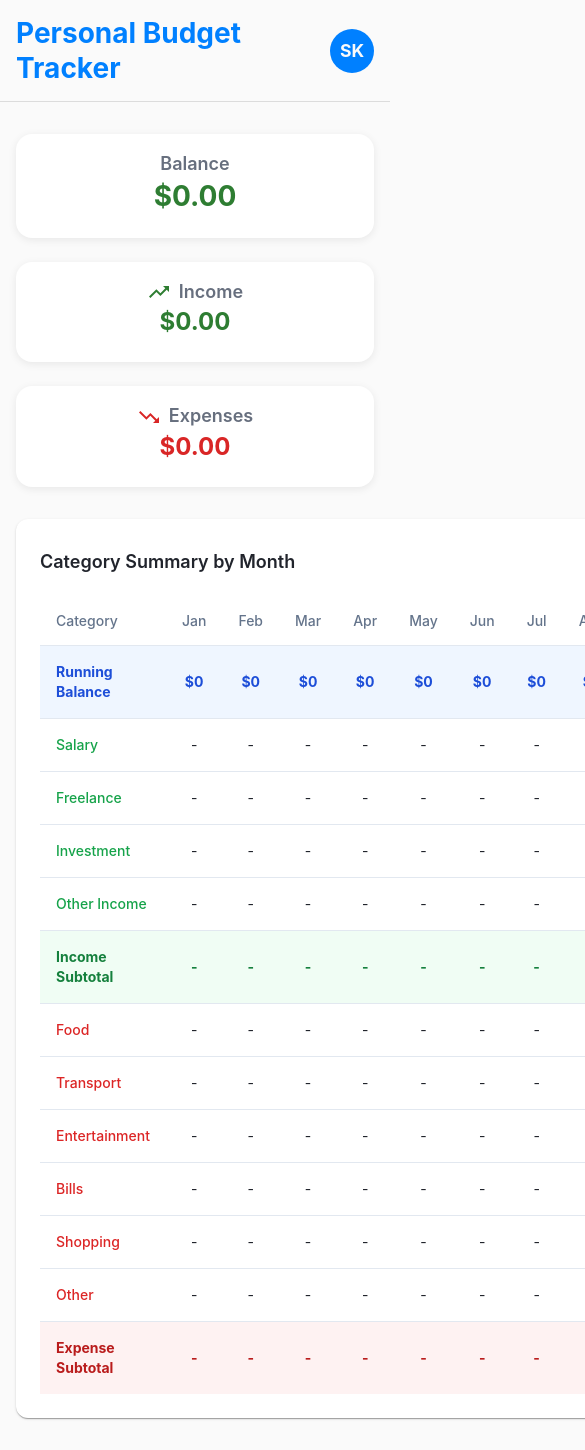
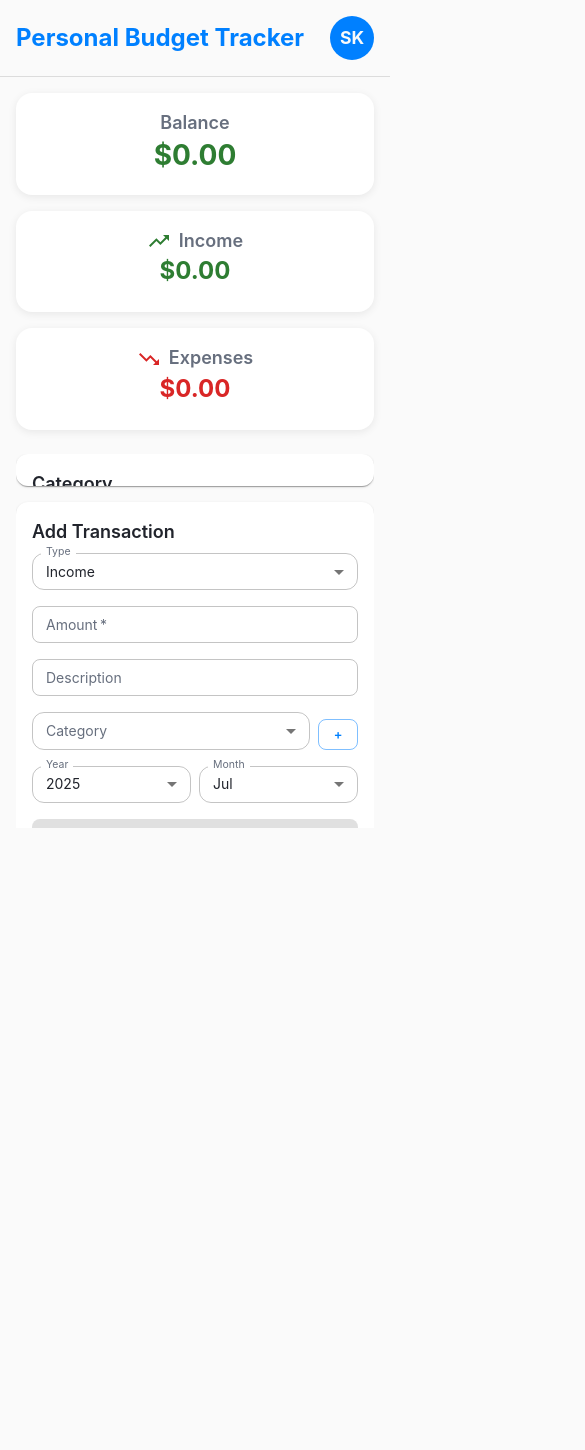
Before and after one commit to Stepanterra/pet-project-personal-budget-tracker, a React (Vite) app: page / in a window 390 px wide. Shown: the top 1450 px of the page, 585 px wide, since content can reach past the window. After the commit the page ends 844 px from the top, so only its background shows below. Built offline with nearby package versions, Linux system fonts and the light colour scheme.

Commit message:
Make layouts responsive.
Adjust layouts to fit user screens and avoid scrolling.

```diff
--- a/src/pages/BudgetApp.tsx
+++ b/src/pages/BudgetApp.tsx
@@ -239,10 +239,18 @@ const BudgetApp: React.FC = () => {
   const isFormValid = amount && category && type;
 
   return (
-    <Box sx={{ minHeight: '100vh', bgcolor: 'background.default' }}>
+    <Box sx={{ height: '100vh', bgcolor: 'background.default', display: 'flex', flexDirection: 'column' }}>
       {/* Header with title and user menu */}
-      <Box sx={{ display: 'flex', justifyContent: 'space-between', alignItems: 'center', px: 2, py: 2, borderBottom: 1, borderColor: 'divider' }}>
-        <Typography variant="h4" component="h1" color="primary" sx={{ fontWeight: 'bold' }}>
+      <Box sx={{ display: 'flex', justifyContent: 'space-between', alignItems: 'center', px: 2, py: 2, borderBottom: 1, borderColor: 'divider', flexShrink: 0 }}>
+        <Typography
+          variant="h4"
+          component="h1"
+          color="primary"
+          sx={{
+            fontWeight: 'bold',
+            fontSize: { xs: '1.5rem', sm: '2.125rem' }
+          }}
+        >
           Personal Budget Tracker
         </Typography>
 
@@ -321,10 +329,10 @@ const BudgetApp: React.FC = () => {
       </Box>
 
       {/* Main content with padding */}
-      <Box sx={{ px: 2, py: 4 }}>
+      <Box sx={{ px: 2, py: 2, flex: 1, display: 'flex', flexDirection: 'column', overflow: 'hidden' }}>
 
       {/* Balance Overview */}
-      <Stack direction={{ xs: 'column', md: 'row' }} spacing={3} sx={{ mb: 4, maxWidth: '100%' }}>
+      <Stack direction={{ xs: 'column', md: 'row' }} spacing={2} sx={{ mb: 3, flexShrink: 0 }}>
         <Card sx={{ flex: 1 }}>
           <CardContent sx={{ textAlign: 'center' }}>
             <Typography variant="h6" color="text.secondary">
@@ -368,9 +376,21 @@ const BudgetApp: React.FC = () => {
       </Stack>
 
       {/* Main Layout: Table (80%) + Transaction History (20%) */}
-      <Box sx={{ display: 'flex', gap: 3, minHeight: 'calc(100vh - 300px)' }}>
+      <Box sx={{
+        display: 'flex',
+        flexDirection: { xs: 'column', lg: 'row' },
+        gap: { xs: 2, lg: 3 },
+        flex: 1,
+        overflow: 'hidden'
+      }}>
         {/* Category Summary Table - 80% */}
-        <Paper sx={{ flex: 4, p: 3 }}>
+        <Paper sx={{
+          flex: { lg: 4 },
+          p: { xs: 2, sm: 3 },
+          display: 'flex',
+          flexDirection: 'column',
+          overflow: 'hidden'
+        }}>
           <Box display="flex" justifyContent="space-between" alignItems="center" mb={2}>
             <Typography variant="h6">
               Category Summary by Month
@@ -403,7 +423,7 @@ const BudgetApp: React.FC = () => {
               </FormControl>
             </Stack>
           </Box>
-          <Box sx={{ overflowX: 'auto' }}>
+          <Box sx={{ overflowX: 'auto', overflowY: 'auto', flex: 1 }}>
             <Table>
               <TableHeader>
                 <TableRow>
@@ -603,29 +623,35 @@ const BudgetApp: React.FC = () => {
         </Paper>
 
         {/* Transaction History + Add Transaction - 20% */}
-        <Paper sx={{ flex: 1, p: 3, display: 'flex', flexDirection: 'column' }}>
+        <Paper sx={{
+          flex: { lg: 1 },
+          p: { xs: 2, sm: 3 },
+          display: 'flex',
+          flexDirection: 'column',
+          minHeight: { xs: '400px', lg: 'auto' },
+          overflow: 'hidden'
+        }}>
           {/* Add Transaction Form */}
-          <Box sx={{ mb: 3 }}>
+          <Box sx={{ flexShrink: 0, mb: 2 }}>
             <Typography variant="h6" gutterBottom>
               {editingTransaction ? 'Edit Transaction' : 'Add Transaction'}
             </Typography>
             {editingTransaction && (
-              <Box mb={2}>
               <Chip
-                  label="Editing transaction"
+                label="Editing"
                 color="primary"
-                  variant="filled"
                 size="small"
                 onDelete={cancelEdit}
+                sx={{ mb: 2 }}
               />
-              </Box>
             )}
             <Stack spacing={2}>
-              <FormControl fullWidth size="small" required>
-                <InputLabel>Type *</InputLabel>
+              <Stack direction={{ xs: 'column', sm: 'row' }} spacing={2}>
+                <FormControl size="small" sx={{ minWidth: { xs: '100%', sm: 100 } }}>
+                  <InputLabel>Type</InputLabel>
                   <Select
                     value={type}
-                  label="Type *"
+                    label="Type"
                     onChange={(e) => {
                       setType(e.target.value as 'income' | 'expense');
                       setCategory('');
@@ -635,22 +661,33 @@ const BudgetApp: React.FC = () => {
                     <MenuItem value="expense">Expense</MenuItem>
                   </Select>
                 </FormControl>
+
                 <TextField
-                fullWidth
-                size="small"
-                label="Amount *"
-                type="number"
+                  label="Amount"
                   value={amount}
                   onChange={(e) => setAmount(e.target.value)}
+                  type="number"
+                  size="small"
+                  sx={{ minWidth: { xs: '100%', sm: 120 } }}
                   inputProps={{ min: 0, step: 0.01 }}
                   required
                 />
+              </Stack>
+
+              <TextField
+                label="Description"
+                value={description}
+                onChange={(e) => setDescription(e.target.value)}
+                size="small"
+                fullWidth
+              />
+
               <Stack direction="row" spacing={1} alignItems="flex-end">
-                <FormControl fullWidth size="small" required sx={{ flex: 1 }}>
-                  <InputLabel>Category *</InputLabel>
+                <FormControl size="small" sx={{ flex: 1 }}>
+                  <InputLabel>Category</InputLabel>
                   <Select
                     value={category}
-                    label="Category *"
+                    label="Category"
                     onChange={(e) => setCategory(e.target.value)}
                   >
                     {(type === 'income' ? incomeCategories : expenseCategories).map((cat) => (
@@ -664,7 +701,7 @@ const BudgetApp: React.FC = () => {
                   size="small"
                   variant="outlined"
                   onClick={() => setShowAddCategory(!showAddCategory)}
-                  sx={{ minWidth: 'auto', px: 1 }}
+                  sx={{ minWidth: 40, px: 1 }}
                 >
                   +
                 </Button>
@@ -673,12 +710,11 @@ const BudgetApp: React.FC = () => {
               {showAddCategory && (
                 <Stack direction="row" spacing={1}>
                   <TextField
-                    fullWidth
                     size="small"
                     label="New Category"
                     value={newCategory}
                     onChange={(e) => setNewCategory(e.target.value)}
-                    placeholder={`Add ${type} category`}
+                    sx={{ flex: 1 }}
                   />
                   <Button
                     size="small"
@@ -688,27 +724,11 @@ const BudgetApp: React.FC = () => {
                   >
                     Add
                   </Button>
-                  <Button
-                    size="small"
-                    variant="outlined"
-                    onClick={() => {
-                      setShowAddCategory(false);
-                      setNewCategory('');
-                    }}
-                  >
-                    Cancel
-                  </Button>
                 </Stack>
               )}
-              <TextField
-                fullWidth
-                size="small"
-                label="Description"
-                value={description}
-                onChange={(e) => setDescription(e.target.value)}
-              />
+
               <Stack direction="row" spacing={1}>
-                <FormControl fullWidth size="small">
+                <FormControl size="small" sx={{ flex: 1 }}>
                   <InputLabel>Year</InputLabel>
                   <Select
                     value={transactionYear}
@@ -722,7 +742,8 @@ const BudgetApp: React.FC = () => {
                     ))}
                   </Select>
                 </FormControl>
-                <FormControl fullWidth size="small">
+
+                <FormControl size="small" sx={{ flex: 1 }}>
                   <InputLabel>Month</InputLabel>
                   <Select
                     value={transactionMonth}
@@ -737,19 +758,14 @@ const BudgetApp: React.FC = () => {
                   </Select>
                 </FormControl>
               </Stack>
+
               <Button
                 variant="contained"
+                onClick={addTransaction}
+                disabled={!isFormValid}
                 startIcon={<AddIcon />}
-                onClick={addTransaction}
                 fullWidth
                 size="small"
-                disabled={!isFormValid}
-                sx={{
-                  bgcolor: isFormValid ? 'primary.main' : 'grey.400',
-                  '&:hover': {
-                    bgcolor: isFormValid ? 'primary.dark' : 'grey.400',
-                  }
-                }}
               >
                 {editingTransaction ? 'Update' : 'Add'}
               </Button>
@@ -760,13 +776,13 @@ const BudgetApp: React.FC = () => {
           <Divider sx={{ my: 2 }} />
 
           {/* Transaction History */}
-          <Box sx={{ flex: 1, display: 'flex', flexDirection: 'column' }}>
-            <Box display="flex" justifyContent="space-between" alignItems="center" mb={2}>
+          <Box sx={{ flex: 1, display: 'flex', flexDirection: 'column', overflow: 'hidden' }}>
+            <Box display="flex" justifyContent="space-between" alignItems="center" mb={2} sx={{ flexShrink: 0 }}>
               <Typography variant="h6">
                 History
               </Typography>
-              <Stack direction="row" spacing={1}>
-                <FormControl size="small" sx={{ minWidth: 80 }}>
+              <Stack direction="row" spacing={1} alignItems="center">
+                <FormControl size="small" sx={{ minWidth: 70 }}>
                   <InputLabel>Year</InputLabel>
                   <Select
                     value={selectedYear}
@@ -780,7 +796,7 @@ const BudgetApp: React.FC = () => {
                     ))}
                   </Select>
                 </FormControl>
-                <FormControl size="small" sx={{ minWidth: 80 }}>
+                <FormControl size="small" sx={{ minWidth: 70 }}>
                   <InputLabel>Month</InputLabel>
                   <Select
                     value={selectedMonth}
@@ -798,7 +814,7 @@ const BudgetApp: React.FC = () => {
             </Box>
 
             {selectedCategory && (
-              <Box mb={2}>
+              <Box mb={2} sx={{ flexShrink: 0 }}>
                 <Chip
                   label={selectedCategory}
                   onDelete={() => setSelectedCategory('')}
@@ -809,7 +825,7 @@ const BudgetApp: React.FC = () => {
               </Box>
             )}
 
-            <List sx={{ flex: 1, overflow: 'auto', maxHeight: 'calc(100vh - 600px)' }}>
+            <List sx={{ flex: 1, overflow: 'auto', px: 0 }}>
               {filteredTransactions.length === 0 ? (
                 <Typography color="text.secondary" align="center" sx={{ py: 2 }}>
                   No transactions
```
Lines whose indentation alone changed are shown as unchanged.
